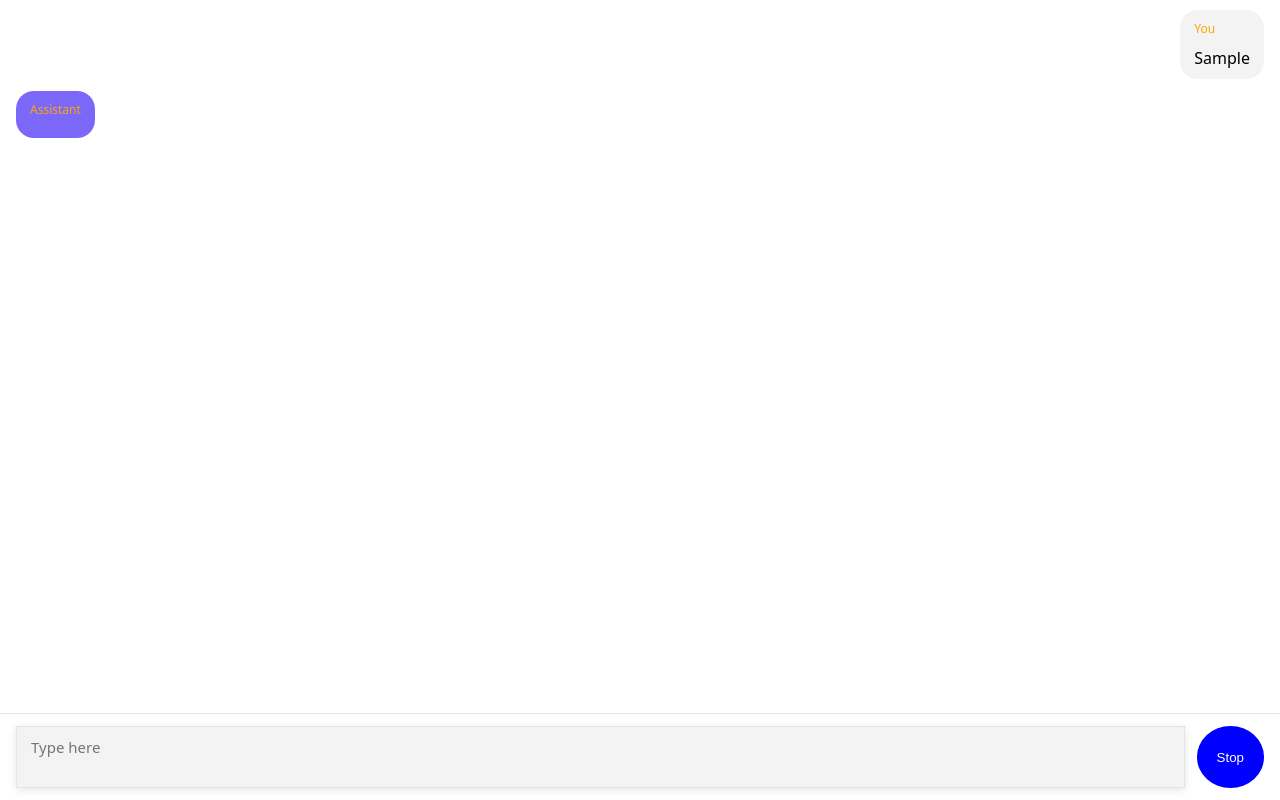
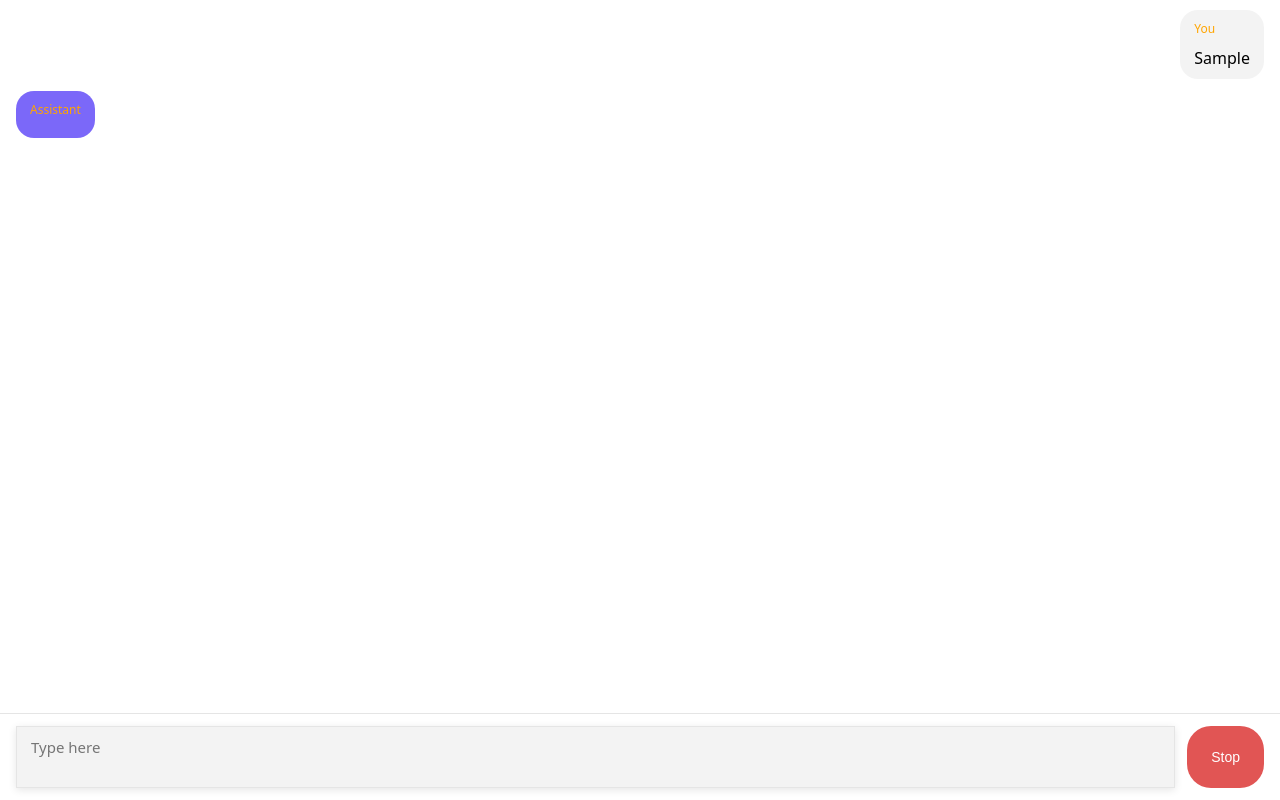
Before and after one commit to bvnderb/assignment-maya, a React (Vite) app in the folder client/: page / in a window 1280 px wide. Both pictures are taken after typing "Sample" into the empty fields and a click on the button "Send". Built offline with nearby package versions, Linux system fonts and the light colour scheme; no server answers.

Commit message:
style: make send/stop/resume/regenerate buttons visually consistent

```diff
--- a/client/src/App.css
+++ b/client/src/App.css
@@ -38,12 +38,18 @@ textarea {
 }
 
 .btn {
-  padding: 10px 20px;
-  border-radius: 50%;
+  padding: 10px 24px;
+  border-radius: 24px;
   border: none;
   outline: none;
-  background: none;
   cursor: pointer;
+  font-size: 14px;
+  font-weight: 500;
+  transition: opacity 0.15s ease;
+}
+
+.btn:hover {
+  opacity: 0.85;
 }
 
 .btn-send {
@@ -53,7 +59,7 @@ textarea {
 
 .btn-stop {
   color: white;
-  background: blue;
+  background: #E15554;
 }
 
 .btn-resume {
@@ -126,7 +132,8 @@ textarea {
   color: #333;
 }
 
-.btn-retry {
+.btn-retry,
+.btn-regenerate {
   margin-top: 4px;
   background: none;
   border: 1px solid #7B68F9;
@@ -137,6 +144,7 @@ textarea {
   cursor: pointer;
 }
 
-.btn-retry:hover {
+.btn-retry:hover,
+.btn-regenerate:hover {
   background: rgba(123, 104, 249, 0.1);
 }
```
